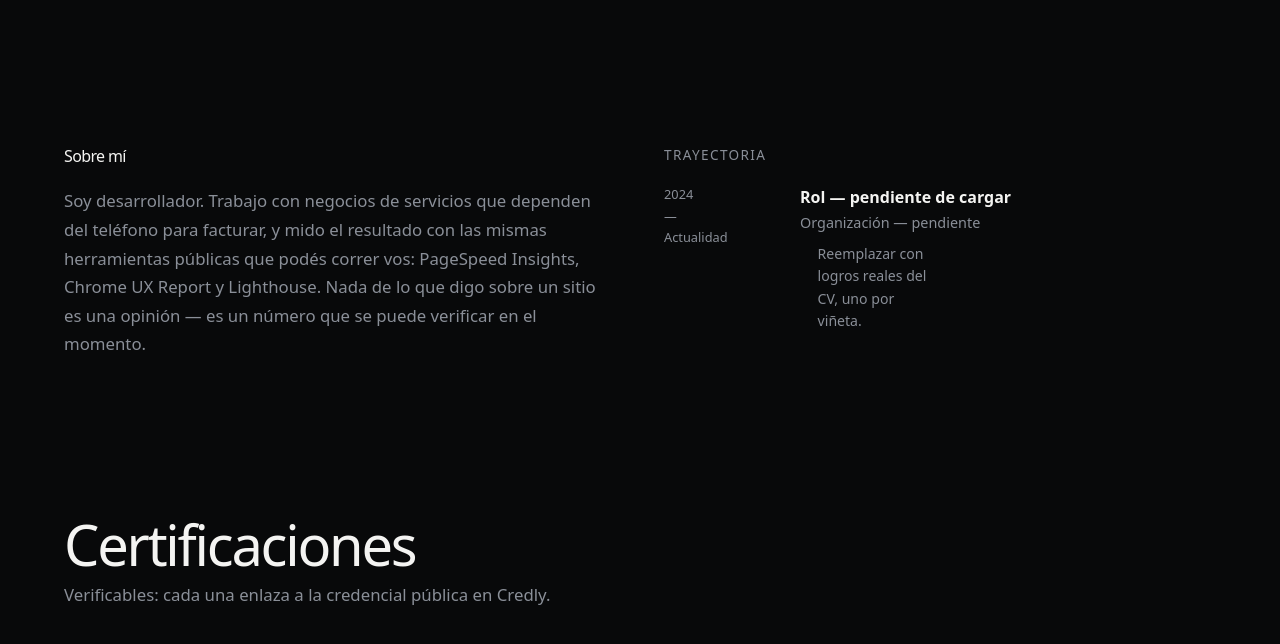
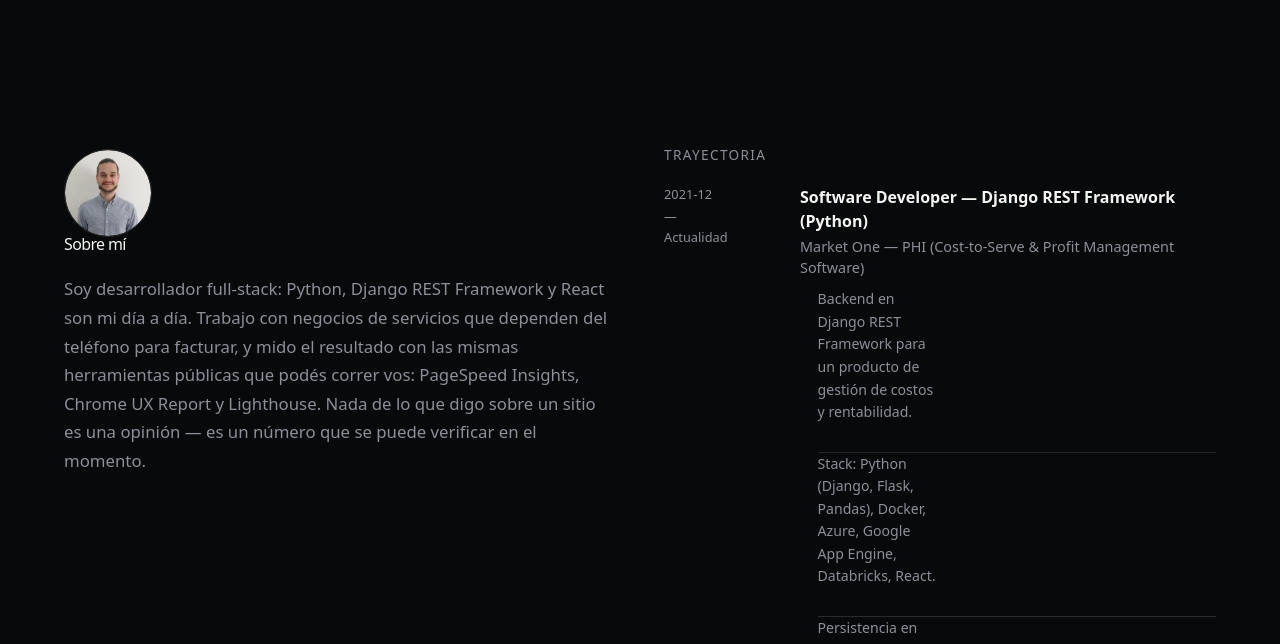
Before and after one commit to juancruzeiriz/tech-services-arg, an Astro site in the folder site/: page /es in a window 1280 px wide. Shown: the part 2033-2677 px from the top of the page. Built offline with nearby package versions, Linux system fonts and the light colour scheme; Astro itself is replaced by a stand-in of ours.

Commit message:
feat(site): datos reales del dueño — foto, contacto, trayectoria y CV
Reemplaza los placeholders de profile.ts/experience.ts con los datos reales
(LinkedIn + CV provisto), agrega el retrato y genera los dos PDF de CV
(es/en) que CV.astro ya enlazaba pero no existían todavía. Suma .gitattributes
para que los binarios (PDF/PNG/etc.) nunca se normalicen como texto.

```diff
--- a/site/src/components/About.astro
+++ b/site/src/components/About.astro
@@ -1,5 +1,8 @@
 ---
+import { Image } from "astro:assets";
+import portrait from "../assets/retrato.png";
 import Experience from "./Experience.astro";
+import { profile } from "../data/profile";
 import { getLangFromUrl, useTranslations } from "../i18n/utils";
 
 const lang = getLangFromUrl(Astro.url);
@@ -8,6 +11,14 @@ const t = useTranslations(lang);
 <section class="section" id="about">
   <div class="section-inner about-grid">
     <div>
+      <Image
+        class="about-portrait"
+        src={portrait}
+        alt={profile.name}
+        width={128}
+        height={128}
+        data-reveal
+      />
       <h2 data-split data-reveal>{t("about.title")}</h2>
       <p class="about-body" data-reveal>{t("about.body")}</p>
     </div>
@@ -20,6 +31,13 @@ const t = useTranslations(lang);
     display: grid;
     grid-template-columns: 1fr;
     gap: 3rem;
+  }
+  .about-portrait {
+    width: 5.5rem;
+    height: 5.5rem;
+    border-radius: 999px;
+    object-fit: cover;
+    border: 1px solid var(--border);
   }
   .about-body {
     margin-top: 1.5rem;
--- a/site/src/components/Contact.astro
+++ b/site/src/components/Contact.astro
@@ -22,6 +22,10 @@ const t = useTranslations(lang);
       <li>
         <span class="contact-label">{t("contact.linkedin")}</span>
         <a href={profile.linkedinUrl} target="_blank" rel="noopener noreferrer" data-magnetic>LinkedIn ↗</a>
+      </li>
+      <li>
+        <span class="contact-label">{t("contact.github")}</span>
+        <a href={profile.githubUrl} target="_blank" rel="noopener noreferrer" data-magnetic>GitHub ↗</a>
       </li>
     </ul>
   </div>
--- a/site/src/data/experience.ts
+++ b/site/src/data/experience.ts
@@ -7,19 +7,83 @@ export type ExperienceEntry = {
   bullets: { es: string[]; en: string[] };
 };
 
-// PENDIENTE DEL DUEÑO: reemplazar con la trayectoria real, transcripta del CV.
 // El HTML de esta sección es lo que indexa Google (el PDF en /cv/ es solo la
 // descarga) — por eso el contenido vive acá como datos, no solo en el PDF.
+// Transcripto de LinkedIn (fuente de las fechas, siempre actualizada) y del
+// CV en inglés (detalle de stack por rol).
 export const experience: ExperienceEntry[] = [
   {
-    id: "placeholder",
-    role: { es: "Rol — pendiente de cargar", en: "Role — pending" },
-    org: "Organización — pendiente",
-    from: "2024",
+    id: "market-one",
+    role: {
+      es: "Software Developer — Django REST Framework (Python)",
+      en: "Software Developer — Django REST Framework (Python)",
+    },
+    org: "Market One — PHI (Cost-to-Serve & Profit Management Software)",
+    from: "2021-12",
     to: null,
     bullets: {
-      es: ["Reemplazar con logros reales del CV, uno por viñeta."],
-      en: ["Replace with real achievements from the CV, one per bullet."],
+      es: [
+        "Backend en Django REST Framework para un producto de gestión de costos y rentabilidad.",
+        "Stack: Python (Django, Flask, Pandas), Docker, Azure, Google App Engine, Databricks, React.",
+        "Persistencia en PostgreSQL, SQL Server, MySQL y MongoDB según el proyecto.",
+      ],
+      en: [
+        "Django REST Framework backend for a cost-to-serve and profitability management product.",
+        "Stack: Python (Django, Flask, Pandas), Docker, Azure, Google App Engine, Databricks, React.",
+        "Persistence across PostgreSQL, SQL Server, MySQL and MongoDB depending on the project.",
+      ],
+    },
+  },
+  {
+    id: "freelance",
+    role: { es: "Desarrollador full-stack Python", en: "Full-stack Python developer" },
+    org: "Freelance",
+    from: "2020-02",
+    to: "2022-01",
+    bullets: {
+      es: ["Desarrollo de aplicaciones web y mantenimiento de scripts con Flask y Django para distintos clientes."],
+      en: ["Web application development and script maintenance with Flask and Django for various clients."],
+    },
+  },
+  {
+    id: "utn-fullstack",
+    role: { es: "Desarrollador full-stack PHP y React", en: "Full-stack PHP and React developer" },
+    org: "UTN — Buenos Aires",
+    from: "2021-05",
+    to: "2021-12",
+    bullets: {
+      es: ["Desarrollo y mantenimiento de sistemas internos de la facultad con Symfony, CakePHP y React.", "POO, metodología ágil, Docker."],
+      en: ["Development and maintenance of internal university systems with Symfony, CakePHP and React.", "OOP, agile methodology, Docker."],
+    },
+  },
+  {
+    id: "utn-soporte",
+    role: { es: "Analista y soporte de aplicaciones", en: "Application analyst and support" },
+    org: "UTN — Buenos Aires",
+    from: "2018-09",
+    to: "2021-08",
+    bullets: {
+      es: [
+        "Soporte a trabajadores y alumnos por ticket, teléfono y presencial.",
+        "Gestión de bases de datos: inserts, updates, stored procedures, triggers y reportes con joins.",
+        "Análisis, implementación y mantenimiento de proyectos internos; scripts en Python.",
+      ],
+      en: [
+        "Support for staff and students via ticket, phone and in person.",
+        "Database management: inserts, updates, stored procedures, triggers and join-based reports.",
+        "Analysis, implementation and maintenance of internal projects; Python scripts.",
+      ],
+    },
+  },
+  {
+    id: "stefanini",
+    role: { es: "Soporte técnico", en: "Technical support" },
+    org: "Stefanini Argentina",
+    from: "2017-06",
+    to: "2018-07",
+    bullets: {
+      es: ["Atención telefónica; análisis, seguimiento y resolución de incidentes; asistencia remota y troubleshooting."],
+      en: ["Phone support; incident analysis, tracking and resolution; remote assistance and troubleshooting."],
     },
   },
 ];
--- a/site/src/data/profile.ts
+++ b/site/src/data/profile.ts
@@ -1,10 +1,11 @@
-// PENDIENTE DEL DUEÑO: reemplazar con los datos reales. Un solo lugar para
-// que Contact.astro y el JSON-LD de Base.astro no puedan quedar desincronizados.
+// Un solo lugar para que Contact.astro y el JSON-LD de Base.astro no puedan
+// quedar desincronizados.
 export const profile = {
   name: "Juan Cruz Eiriz",
-  jobTitle: { es: "Desarrollador web", en: "Web developer" },
-  phoneDisplay: "+54 9 XXX XXX-XXXX",
-  phoneTel: "+549XXXXXXXXXX",
-  email: "tu@email.com",
-  linkedinUrl: "https://www.linkedin.com/in/PENDIENTE",
+  jobTitle: { es: "Desarrollador web full-stack", en: "Full-stack web developer" },
+  phoneDisplay: "+54 9 11 3339-6508",
+  phoneTel: "+5491133396508",
+  email: "juancruzeiriz@gmail.com",
+  linkedinUrl: "https://www.linkedin.com/in/juancruzeiriz",
+  githubUrl: "https://github.com/jeiriz",
 };
--- a/site/src/i18n/en.json
+++ b/site/src/i18n/en.json
@@ -31,7 +31,7 @@
   },
   "about": {
     "title": "About me",
-    "body": "I'm a developer. I work with service businesses that depend on the phone to make money, and I measure the result with the same public tools you can run yourself: PageSpeed Insights, Chrome UX Report, and Lighthouse. Nothing I say about a site is an opinion — it's a number you can verify on the spot."
+    "body": "I'm a full-stack developer — Python, Django REST Framework, and React are my day-to-day. I work with service businesses that depend on the phone to make money, and I measure the result with the same public tools you can run yourself: PageSpeed Insights, Chrome UX Report, and Lighthouse. Nothing I say about a site is an opinion — it's a number you can verify on the spot."
   },
   "experience": {
     "title": "Experience",
@@ -53,7 +53,8 @@
     "lead": "I reply the same day.",
     "phone": "Phone",
     "email": "Email",
-    "linkedin": "LinkedIn"
+    "linkedin": "LinkedIn",
+    "github": "GitHub"
   },
   "footer": {
     "rights": "All rights reserved."
--- a/site/src/i18n/es.json
+++ b/site/src/i18n/es.json
@@ -31,7 +31,7 @@
   },
   "about": {
     "title": "Sobre mí",
-    "body": "Soy desarrollador. Trabajo con negocios de servicios que dependen del teléfono para facturar, y mido el resultado con las mismas herramientas públicas que podés correr vos: PageSpeed Insights, Chrome UX Report y Lighthouse. Nada de lo que digo sobre un sitio es una opinión — es un número que se puede verificar en el momento."
+    "body": "Soy desarrollador full-stack: Python, Django REST Framework y React son mi día a día. Trabajo con negocios de servicios que dependen del teléfono para facturar, y mido el resultado con las mismas herramientas públicas que podés correr vos: PageSpeed Insights, Chrome UX Report y Lighthouse. Nada de lo que digo sobre un sitio es una opinión — es un número que se puede verificar en el momento."
   },
   "experience": {
     "title": "Trayectoria",
@@ -53,7 +53,8 @@
     "lead": "Respondo el mismo día.",
     "phone": "Teléfono",
     "email": "Email",
-    "linkedin": "LinkedIn"
+    "linkedin": "LinkedIn",
+    "github": "GitHub"
   },
   "footer": {
     "rights": "Todos los derechos reservados."
--- a/site/src/layouts/Base.astro
+++ b/site/src/layouts/Base.astro
@@ -55,7 +55,7 @@ const canonical = new URL(Astro.url.pathname, Astro.site);
       url: canonical.toString(),
       email: `mailto:${profile.email}`,
       telephone: profile.phoneTel,
-      sameAs: [profile.linkedinUrl],
+      sameAs: [profile.linkedinUrl, profile.githubUrl],
     })} />
 
     <slot name="head" />
```
Also changed, not shown: site/src/assets/retrato.png (added), 3 other files.
